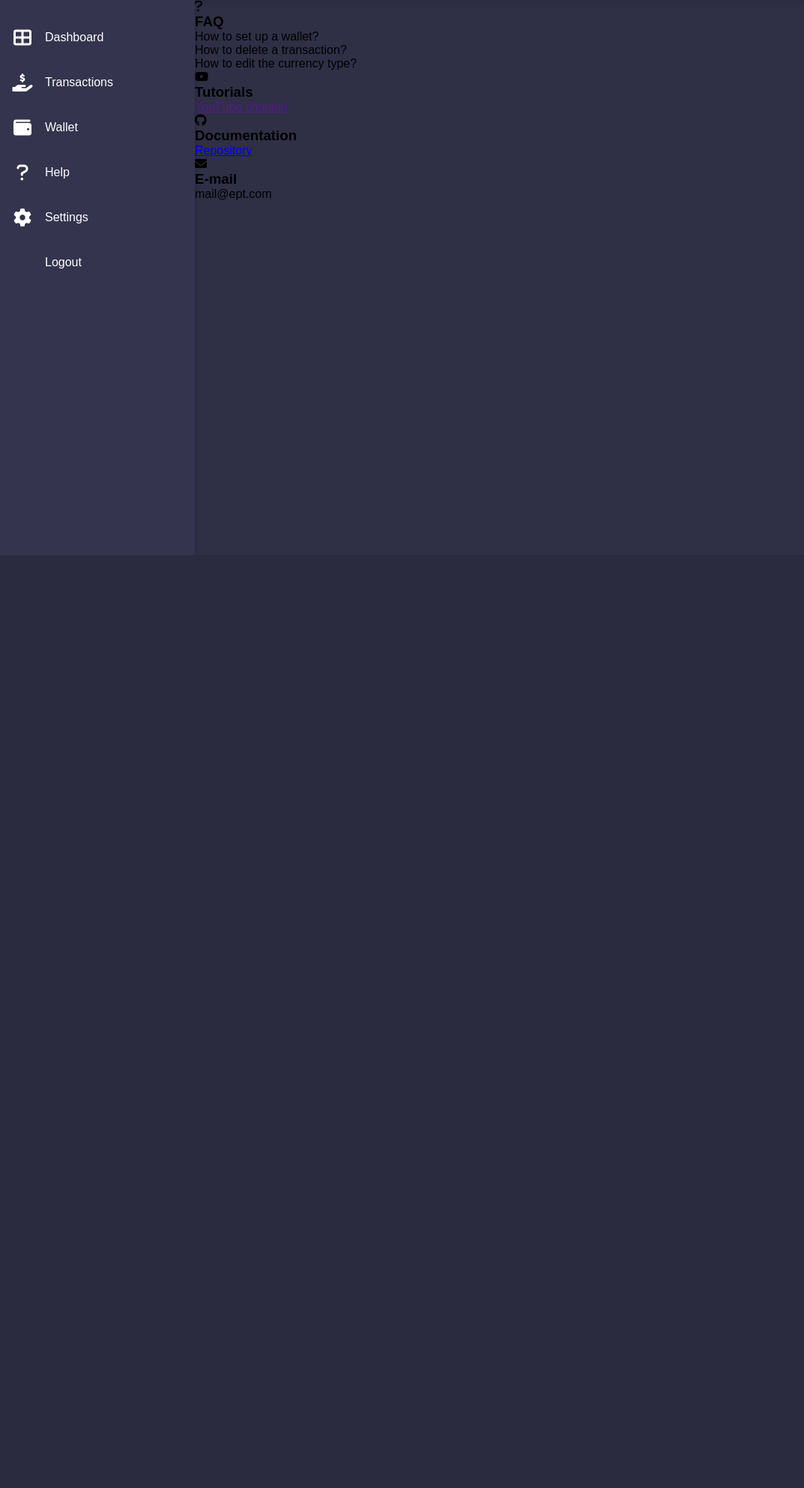
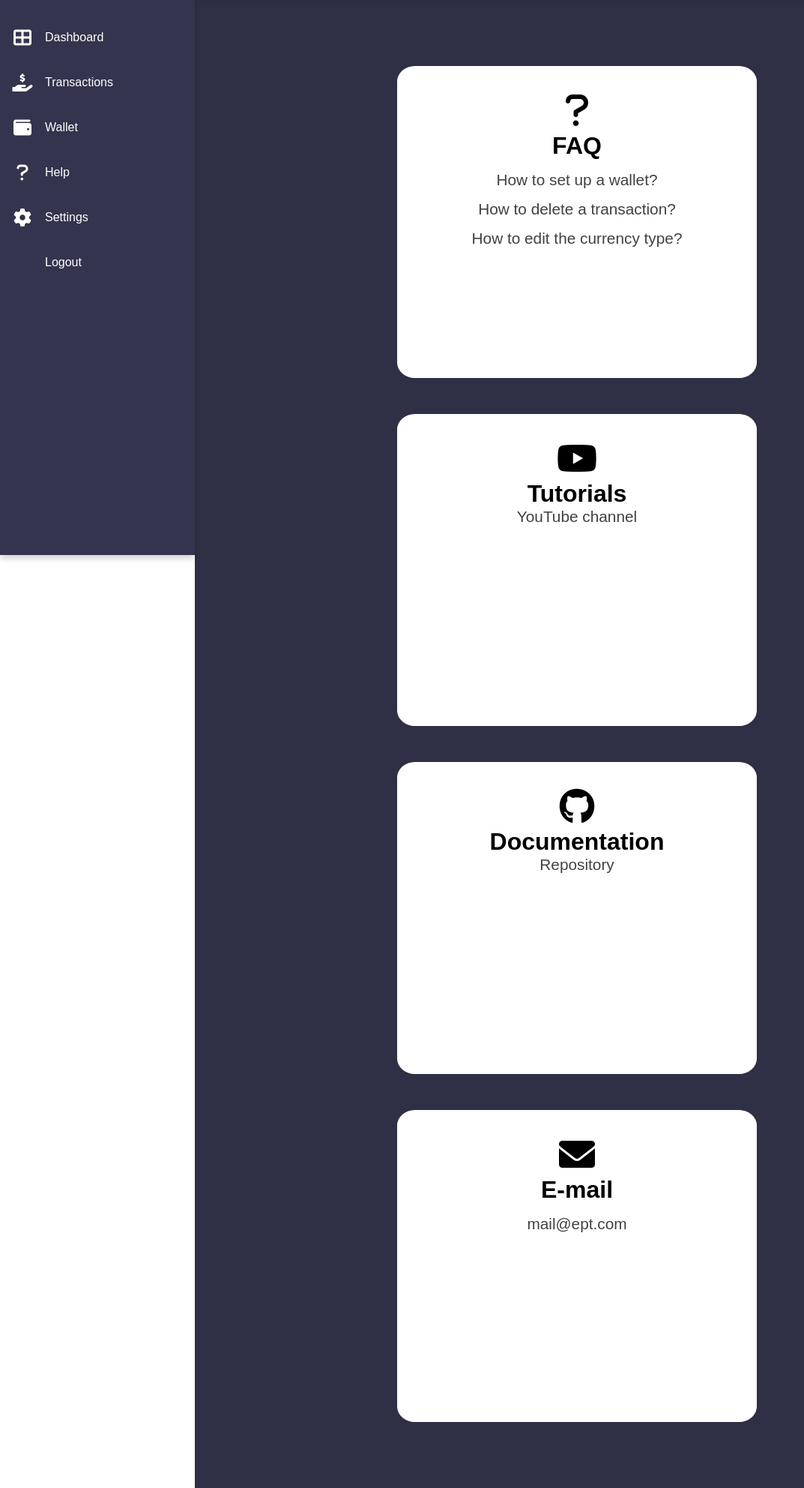
Before and after one commit to kaelkkd/ept, a Django app: template templates/dashboard/help.html in a window 1280 px wide. Shown: the part 60-2044 px from the top of the page at 75% size, without its empty margins (0-1073 px from the left). Before the commit the page ends 800 px from the top, so only its background shows below. Run offline with Django 3.2, Linux system fonts and the light colour scheme; the template is opened without the code that fills it, so the values that code supplies are empty; some libraries are stand-ins or nearby versions.

Commit message:
styled the help page

```diff
--- a/static/assets/css/dashboard.css
+++ b/static/assets/css/dashboard.css
@@ -463,3 +463,48 @@
 .transactions-list .transaction-del-btn:hover {
     background-color: darkred;/* Example hover styling */
 }
+
+.help-blocks {
+    display: flex;
+    flex-wrap: wrap;
+    justify-content: center;
+    margin: 2rem;
+    padding: 2.5rem;
+    height: 100%;
+    gap: 1rem;
+}
+
+.help-block {
+    background-color: #fff;
+    padding: 2rem;
+    width: 30rem;
+    height: 26rem;
+    margin: 1rem;
+    justify-content: center;
+    align-items: center;
+    text-align: center;
+    border: 1px solid #fff;
+    border-radius: 5%;
+}
+
+.help-block p, .help-content a {
+    margin-top: 15px;
+    font-size: 1.3rem;
+    text-decoration: none;
+    color: #414141;
+}
+
+.help-block p:hover, .help-content a:hover {
+    cursor: pointer;
+    color: #9a9a9a;
+    transition: .2s;
+}
+
+.help-icon {
+    color: #000000;
+    font-size: 3em;
+}
+
+.help-content h3 {
+    font-size: 2rem;
+}
```
